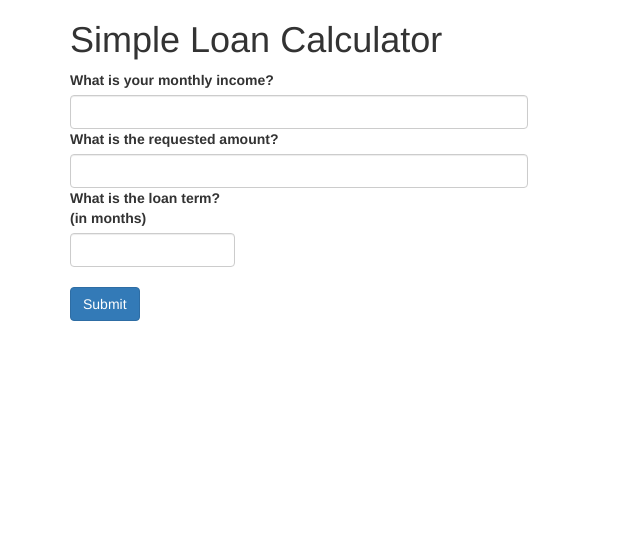
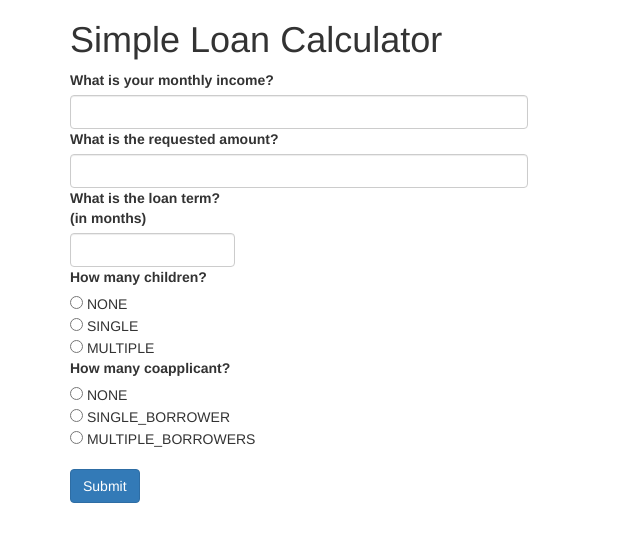
Before and after one commit to rakeshravindrank/simple-loan-calc, an Angular app in the folder SimpleLoanCalculator/: page / in a window 1280 px wide. Shown: the top 542 px of the page, without its empty margins (0-640 px from the left). Built offline with nearby package versions, Linux system fonts and the light colour scheme.

Commit message:
Added radio buttons for children and borrowers.

```diff
--- a/SimpleLoanCalculator/src/app/loan-calculator/loan-calculator.component.html
+++ b/SimpleLoanCalculator/src/app/loan-calculator/loan-calculator.component.html
@@ -81,6 +81,35 @@
                     </div>
                 </div>
 
+                <div class="row">
+                    <div class="col-md-5">
+                        <label for="children">
+                            How many children?
+                        </label>
+                        <div *ngFor="let children of childrenArray">
+                            <input
+                                type="radio"
+                                id="children"
+                                [value] = "children"
+                                formControlName="children">  {{children}}
+                        </div>
+                    </div>
+                </div>
+
+                <div class="row">
+                    <div class="col-md-5">
+                        <label for="coapplicant">
+                            How many coapplicant?
+                        </label>
+                        <div *ngFor="let coapplicant of coapplicantArray">
+                            <input
+                                type="radio"
+                                id="coapplicant"
+                                [value] = "coapplicant"
+                                formControlName="coapplicant">  {{coapplicant}}
+                        </div>
+                    </div>
+                </div>
 
                 <br>
                 <div >
--- a/SimpleLoanCalculator/src/app/loan-calculator/loan-calculator.component.ts
+++ b/SimpleLoanCalculator/src/app/loan-calculator/loan-calculator.component.ts
@@ -13,6 +13,8 @@ export class LoanCalculatorComponent implements OnInit {
 
   minimumMonthlyIncome: number = 500000;
   minimumRequestedAmount: number = 20000000;
+  childrenArray = ['NONE', 'SINGLE', ' MULTIPLE'];
+  coapplicantArray = ['NONE', 'SINGLE_BORROWER', ' MULTIPLE_BORROWERS'];
 
   constructor(private decimalPipe: DecimalPipe) { }
 
@@ -21,6 +23,8 @@ export class LoanCalculatorComponent implements OnInit {
       'monthlyIncome': new FormControl('', [Validators.required, , this.validationForMontlyIncome.bind(this)]),
       'requestedAmount': new FormControl('', [Validators.required, , this.validationForRequestedAmount.bind(this)]),
       'loanTerm': new FormControl('', [Validators.required, Validators.min(36), Validators.max(360)]),
+      'children': new FormControl('', [Validators.required]),
+      'coapplicant': new FormControl('', [Validators.required]),
     });
   }
 
@@ -39,6 +43,7 @@ export class LoanCalculatorComponent implements OnInit {
   }
 
   onSubmit() {
+
     console.log(this.inputForm);
   }
 
```
